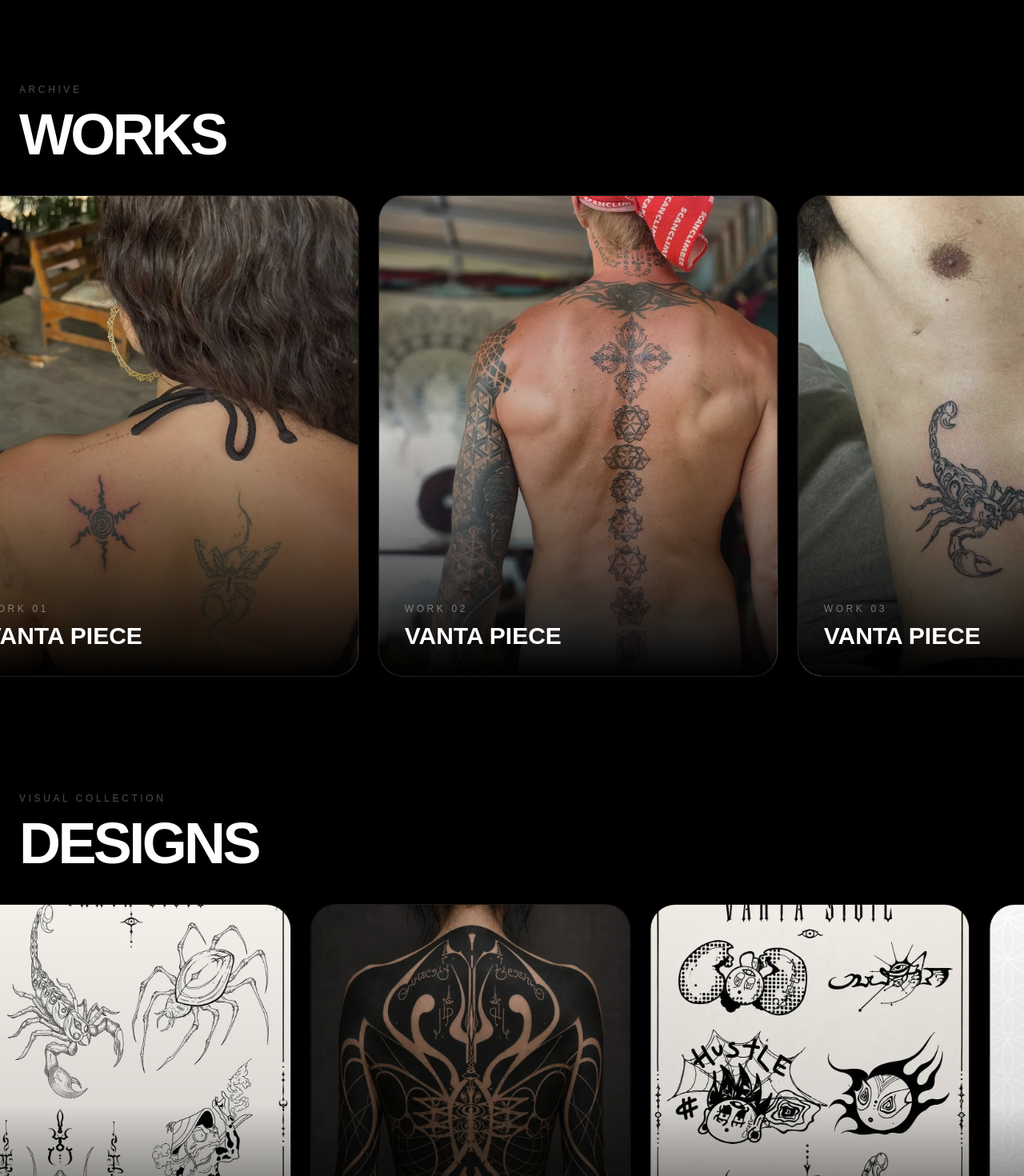
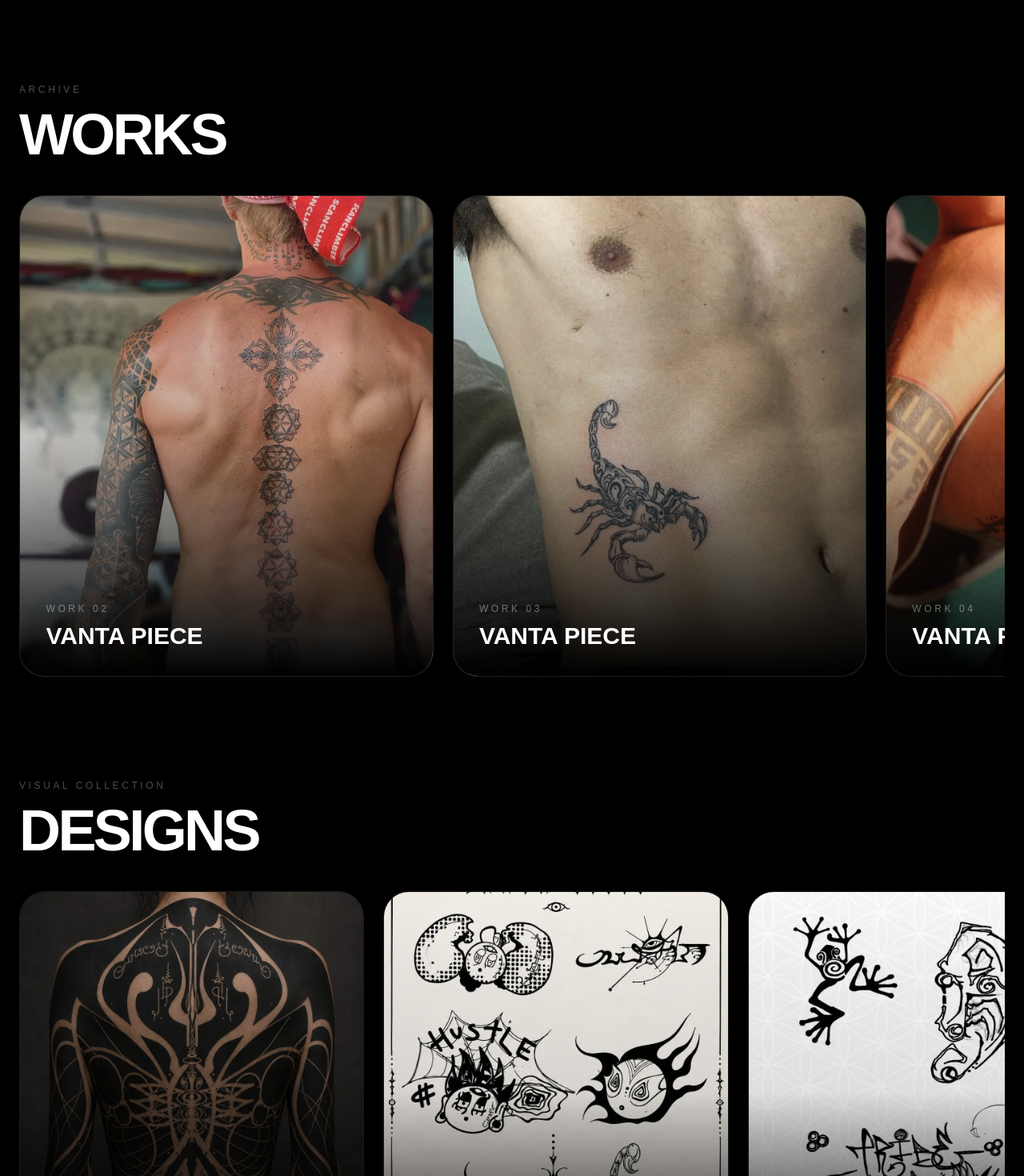
Before and after one commit to juancemenna-maker/Vanta-Sigil-Landing, a Next.js app: page / in a window 1280 px wide. Shown: the part 1330-2800 px from the top of the page at 80% size. Built offline with nearby package versions, Linux system fonts and the light colour scheme.

Commit message:
carousel fix - manual scroll

```diff
--- a/app/globals.css
+++ b/app/globals.css
@@ -19,11 +19,14 @@
   }
 }
 
+html,
 body {
+  overflow-x: hidden;
   background: var(--background);
   color: var(--foreground);
   font-family: Arial, Helvetica, sans-serif;
 }
+
 /* HIDE SCROLLBAR */
 
 .scrollbar-hide {
@@ -62,39 +65,3 @@ body {
   z-index: 9999;
   transition: transform 0.15s ease-out;
 }
-
-@keyframes marquee {
-  0% {
-    transform: translateX(0%);
-  }
-
-  100% {
-    transform: translateX(-50%);
-  }
-}
-
-.animate-marquee {
-  animation: marquee 90s linear infinite;
-  animation-delay: 5s;
-  width: max-content;
-}
-
-.animate-marquee:hover {
-  animation-play-state: paused;
-}
-.scrollbar-hide::-webkit-scrollbar {
-  display: none;
-}
-
-.scrollbar-hide {
-  -ms-overflow-style: none;
-  scrollbar-width: none;
-}
-.scrollbar-hide::-webkit-scrollbar {
-  display: none;
-}
-
-.scrollbar-hide {
-  -ms-overflow-style: none;
-  scrollbar-width: none;
-}
--- a/app/page.tsx
+++ b/app/page.tsx
@@ -2,7 +2,7 @@
 "use client";
 
 import useEmblaCarousel from "embla-carousel-react";
-import AutoScroll from "embla-carousel-auto-scroll";
+import Autoplay from "embla-carousel-autoplay";
 import { motion } from "framer-motion";
 import Lenis from "@studio-freight/lenis";
 import { useEffect } from "react";
@@ -35,6 +35,36 @@ const designs = [
   "/images/objects/moresigils.webp",
   "/images/objects/freehand.webp",
 ];
+
+const [worksRef] = useEmblaCarousel(
+  {
+    loop: true,
+    dragFree: true,
+    align: "start",
+  },
+  [
+    Autoplay({
+      delay: 5000,
+      stopOnInteraction: false,
+      stopOnMouseEnter: false,
+    }),
+  ]
+);
+
+const [designsRef] = useEmblaCarousel(
+  {
+    loop: true,
+    dragFree: true,
+    align: "start",
+  },
+  [
+    Autoplay({
+      delay: 5000,
+      stopOnInteraction: false,
+      stopOnMouseEnter: false,
+    }),
+  ]
+);
 
 useEffect(() => {
   const lenis = new Lenis({
@@ -293,16 +323,17 @@ className="absolute w-[900px] md:w-[1200px] opacity-[0.15] mix-blend-screen poin
     </div>
   </div>
 
-  <div className="flex gap-6 overflow-x-auto pb-4 scrollbar-hide animate-marquee">
-    {[...works, ...works].map((image, index) => (
+  <div className="overflow-hidden" ref={worksRef}>
+    <div className="flex gap-6">
+      {works.map((image, index) => (
         <div
           key={index}
-        className="min-w-[320px] md:min-w-[500px] group relative overflow-hidden rounded-[2rem] border border-white/10 bg-white/[0.03]"
+          className="flex-[0_0_85%] md:flex-[0_0_42%] group relative overflow-hidden rounded-[2rem] border border-white/10 bg-white/[0.03]"
         >
           <img
             src={image}
             alt="tattoo"
-          className="w-full h-[600px] object-cover group-hover:scale-105 transition duration-700"
+            className="w-full h-[420px] md:h-[600px] object-cover group-hover:scale-105 transition duration-700"
           />
 
           <div className="absolute inset-0 bg-gradient-to-t from-black via-black/20 to-transparent" />
@@ -318,6 +349,7 @@ className="absolute w-[900px] md:w-[1200px] opacity-[0.15] mix-blend-screen poin
           </div>
         </div>
       ))}
+    </div>
   </div>
 </section>
 
@@ -335,16 +367,17 @@ className="absolute w-[900px] md:w-[1200px] opacity-[0.15] mix-blend-screen poin
     </div>
   </div>
 
-  <div className="flex gap-6 overflow-x-auto pb-4 scrollbar-hide animate-marquee">
-    {[...designs, ...designs].map((image, index) => (
+  <div className="overflow-hidden" ref={designsRef}>
+    <div className="flex gap-6">
+      {designs.map((image, index) => (
         <div
           key={index}
-        className="min-w-[280px] md:min-w-[400px] group relative overflow-hidden rounded-[2rem] border border-white/10"
+          className="flex-[0_0_80%] md:flex-[0_0_35%] group relative overflow-hidden rounded-[2rem] border border-white/10"
         >
           <img
             src={image}
             alt="object"
-          className="w-full h-[500px] object-cover group-hover:scale-105 transition duration-700"
+            className="w-full h-[380px] md:h-[500px] object-cover group-hover:scale-105 transition duration-700"
           />
 
           <div className="absolute inset-0 bg-gradient-to-t from-black via-black/10 to-transparent" />
@@ -356,6 +389,7 @@ className="absolute w-[900px] md:w-[1200px] opacity-[0.15] mix-blend-screen poin
           </div>
         </div>
       ))}
+    </div>
   </div>
 </section>
 
--- a/package.json
+++ b/package.json
@@ -11,6 +11,7 @@
   "dependencies": {
     "@studio-freight/lenis": "^1.0.42",
     "embla-carousel-auto-scroll": "^8.6.0",
+    "embla-carousel-autoplay": "^8.6.0",
     "embla-carousel-react": "^8.6.0",
     "framer-motion": "^12.38.0",
     "mercadopago": "^2.12.1",
```
Also changed, not shown: 1 other file (tests, documents, lock files or other folders). Lines whose indentation alone changed are shown as unchanged.
